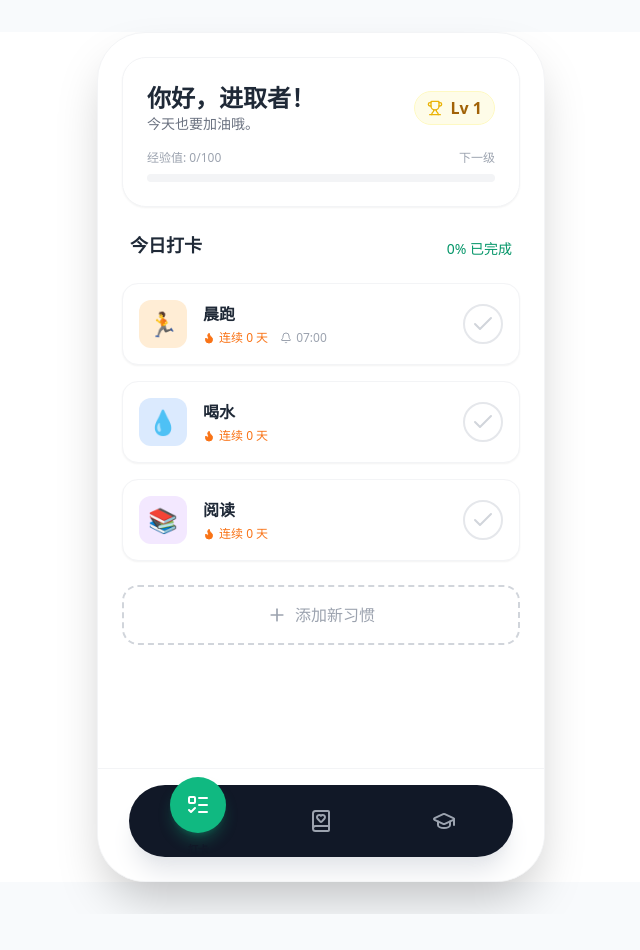
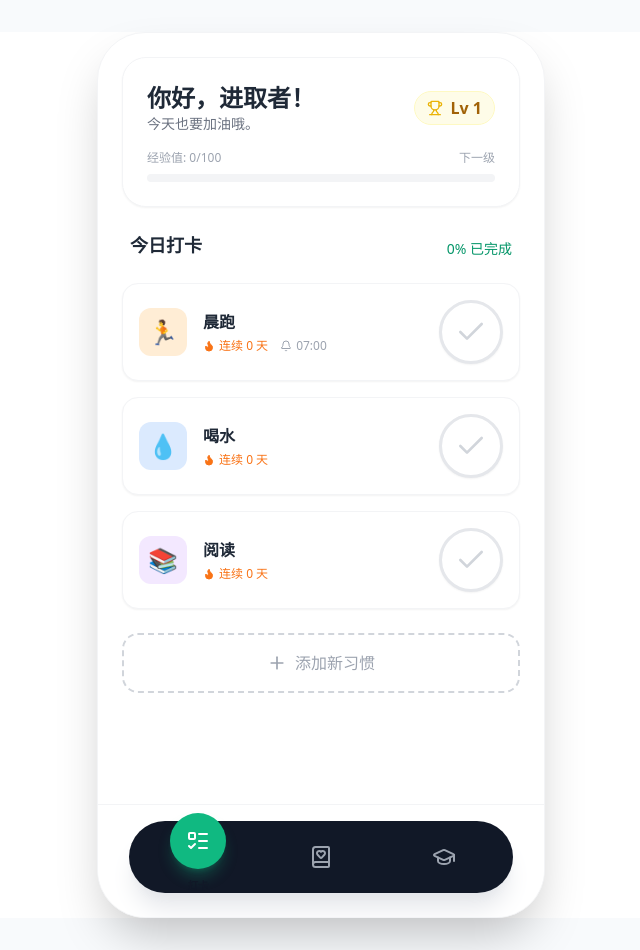
Before and after one commit to mrunknow790-sys/my_firts_app, a React (Vite) app: page / in a window 1280 px wide. Shown: the whole page, without its empty margins (319-959 px from the left). Before the commit the page ends 914 px from the top, so only its background shows below. Built offline with nearby package versions, Linux system fonts and the light colour scheme.

Commit message:
Update HabitTracker.tsx

```diff
--- a/components/HabitTracker.tsx
+++ b/components/HabitTracker.tsx
@@ -160,15 +160,16 @@ const HabitTracker: React.FC<HabitTrackerProps> = ({ userStats, onUpdateStats })
                 </div>
               </div>
 
+              {/* 增大了按钮尺寸，添加了点击时的缩放效果 */}
               <button
                 onClick={() => toggleHabit(habit.id)}
-                className={`w-10 h-10 rounded-full flex items-center justify-center border-2 transition-all duration-300 ${
+                className={`w-16 h-16 rounded-full flex items-center justify-center border-[3px] transition-all duration-300 shadow-sm active:scale-90 ${
                   isCompleted
-                    ? 'bg-emerald-500 border-emerald-500 text-white scale-110'
-                    : 'border-gray-200 text-gray-300 hover:border-emerald-400 hover:text-emerald-400'
+                    ? 'bg-emerald-500 border-emerald-500 text-white shadow-emerald-200'
+                    : 'bg-white border-gray-200 text-gray-300 hover:border-emerald-400 hover:text-emerald-400 hover:shadow-md'
                 }`}
               >
-                <Check className={`w-6 h-6 ${isCompleted ? 'stroke-[3px]' : ''}`} />
+                <Check className={`w-8 h-8 ${isCompleted ? 'stroke-[4px]' : 'stroke-2'}`} />
               </button>
             </div>
           );
```
